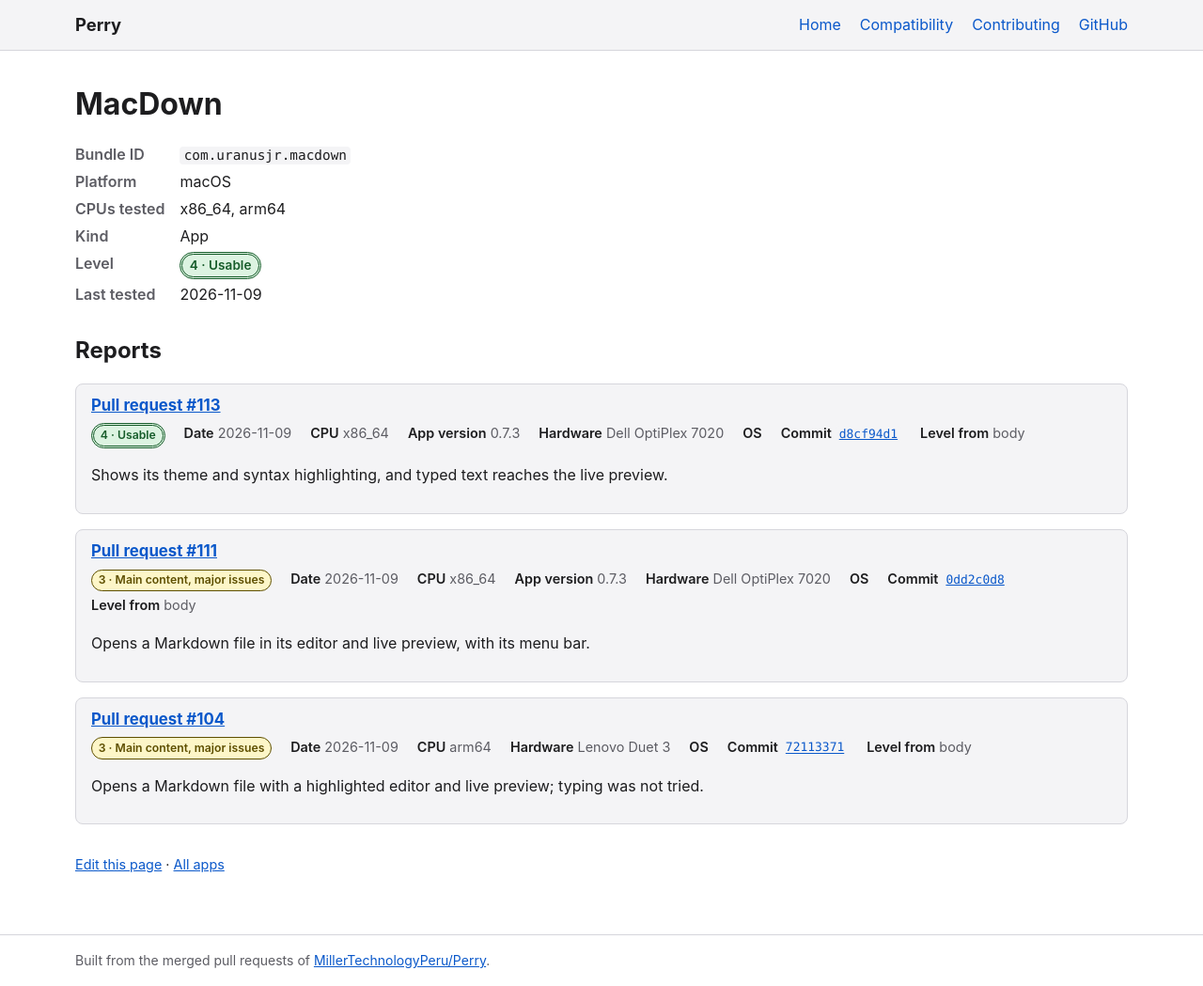
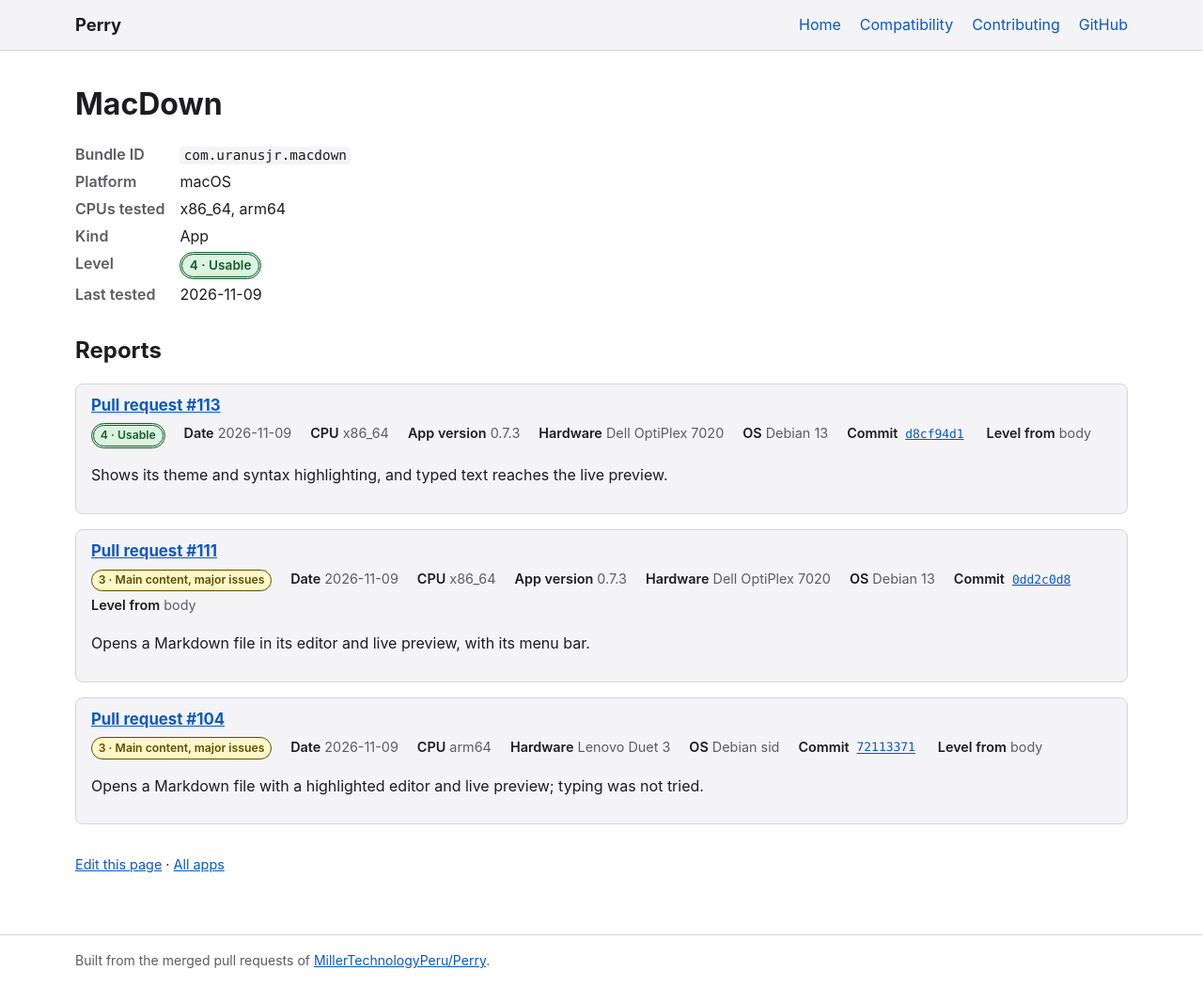
Before and after one commit to MillerTechnologyPeru/Perry, a Jekyll site: the page built from docs/_apps/macos/com.uranusjr.macdown.md, in a window 1280 px wide. Shown: the whole page at 94% size. Built offline with Jekyll 4.4.1, drawn with Linux system fonts in a browser that asks for light colours.

Commit message:
Add the OS to MacDown's reports

```diff
--- a/docs/_apps/macos/com.uranusjr.macdown.md
+++ b/docs/_apps/macos/com.uranusjr.macdown.md
@@ -10,6 +10,7 @@ reports:
     platform: macos
     cpu: arm64
     hardware: Lenovo Duet 3
+    os: Debian sid
     level: 3
     source: body
     notes: Opens a Markdown file with a highlighted editor and live preview; typing was not tried.
@@ -20,6 +21,7 @@ reports:
     cpu: x86_64
     app_version: "0.7.3"
     hardware: Dell OptiPlex 7020
+    os: Debian 13
     level: 3
     source: body
     notes: Opens a Markdown file in its editor and live preview, with its menu bar.
@@ -30,6 +32,7 @@ reports:
     cpu: x86_64
     app_version: "0.7.3"
     hardware: Dell OptiPlex 7020
+    os: Debian 13
     level: 4
     source: body
     notes: Shows its theme and syntax highlighting, and typed text reaches the live preview.
```
